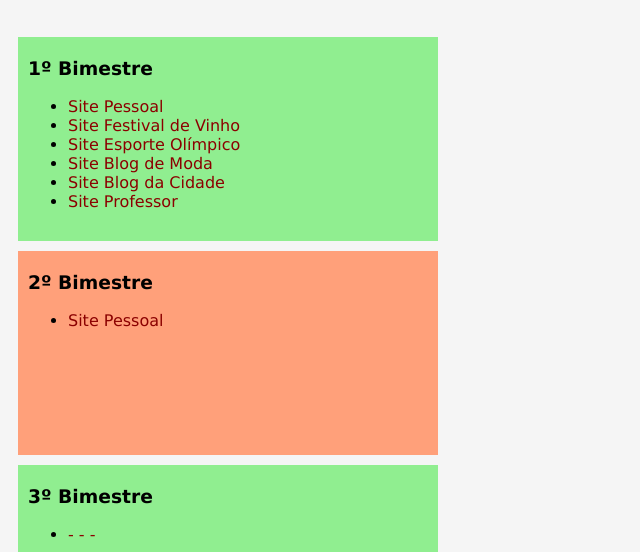
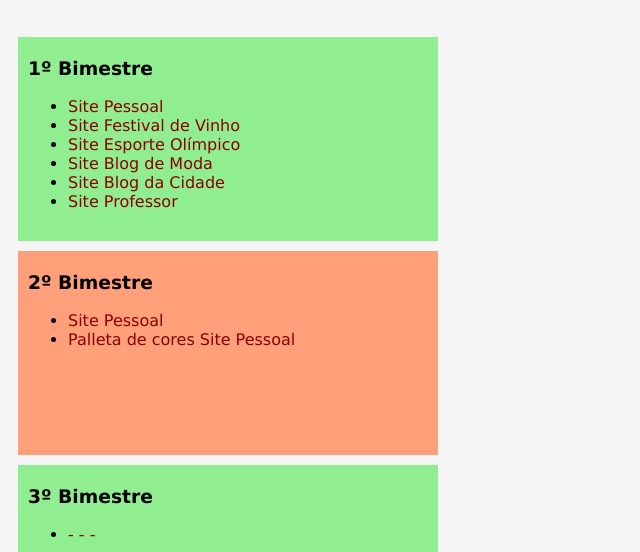
Before and after one commit to LazaroJoseph/aweb, a plain HTML site: page index.html in a window 1280 px wide. Shown: the part 248-800 px from the top of the page, without its empty margins (0-640 px from the left). Drawn offline with Linux system fonts and the light colour scheme.

Commit message:
Update index.html

```diff
--- a/index.html
+++ b/index.html
@@ -31,6 +31,7 @@
         <h3>2º Bimestre</h3>
         <ul>
             <li><a href="./bimestre2/paginaPessoal/index.html">Site Pessoal</a></li>
+            <li><a href="https://color.adobe.com/pt/My-Color-Theme-color-theme-db264654-3414-4d5c-adaa-3853e241f323/">Palleta de cores Site Pessoal</a></li>
         </ul>
     </div>
     <div class="bimestre bimImpar">
```
